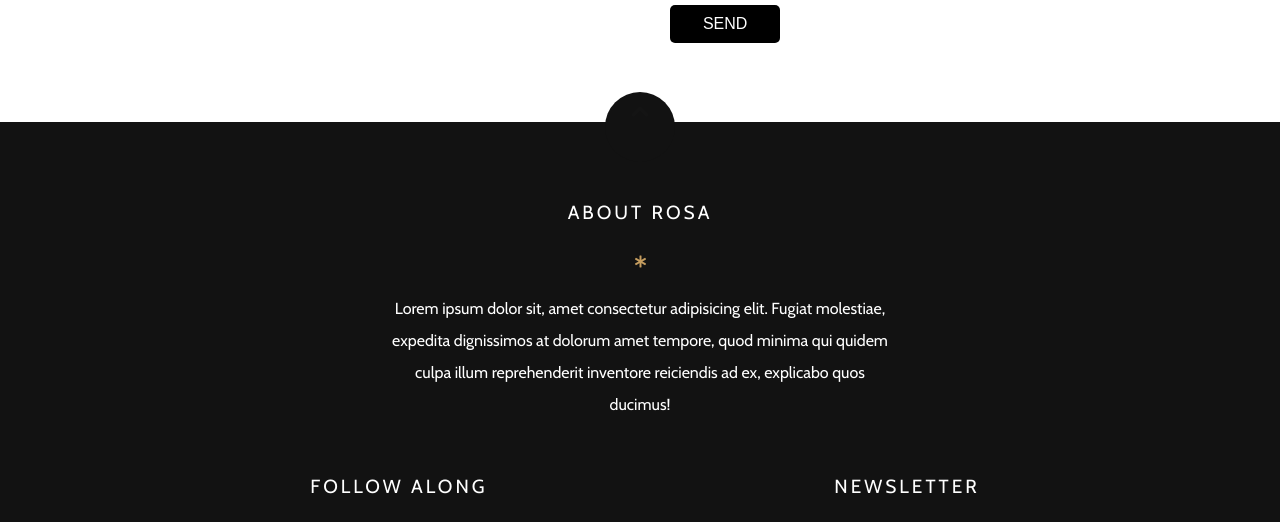
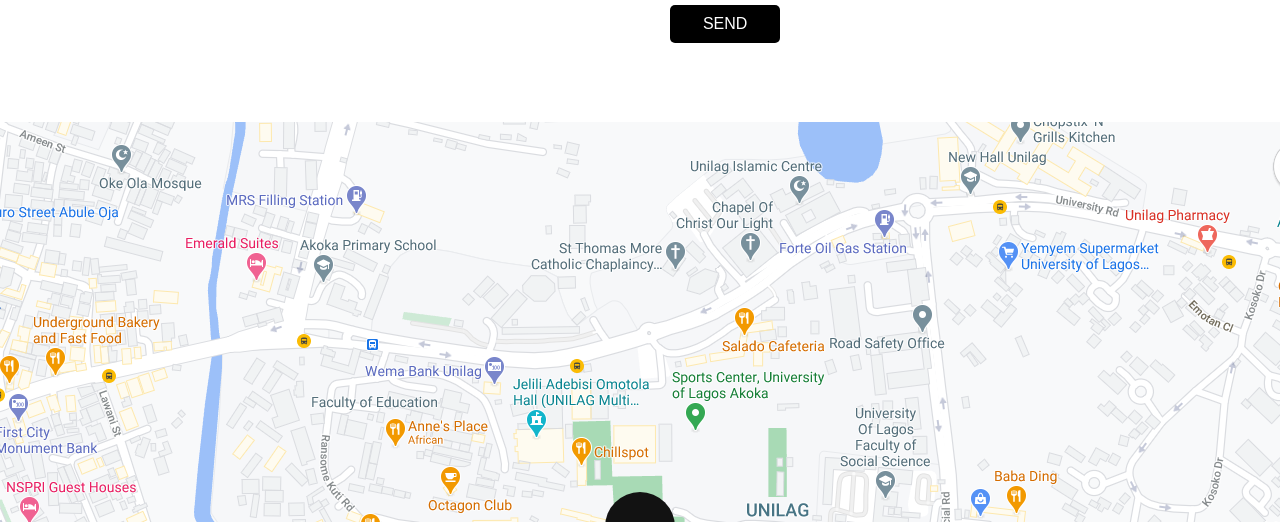
Before and after one commit to JammalAdeyemi/RosaTheme, a plain HTML site: page contact.html in a window 1280 px wide. Shown: the part 1410-1932 px from the top of the page. Drawn offline with nearby package versions, Linux system fonts and the light colour scheme; files that its build step writes are made by us from their sources; a web font is replaced by a local one.

Commit message:
Added map section in the contact page

```diff
--- a/contact.html
+++ b/contact.html
@@ -93,6 +93,10 @@
         </div>
     </section>
 
+    <a href="https://goo.gl/maps/kCfJyLuEEp7JuTvP6" target="_blank" rel="noopener">
+        <section class="map"></section>
+    </a>
+
 
 
     <footer>
--- a/sass/page/_contact.scss
+++ b/sass/page/_contact.scss
@@ -97,6 +97,12 @@
 	}
 }
 
+.map {
+	height: 40rem;
+	background: url("../images/map.png") fixed;
+}
+
+
 @media (max-width: 800px) {
 	.get-in-touch {
 		.flex-container {
```
Also changed, not shown: images/map.png (added), sass/main.css, 1 other file.
